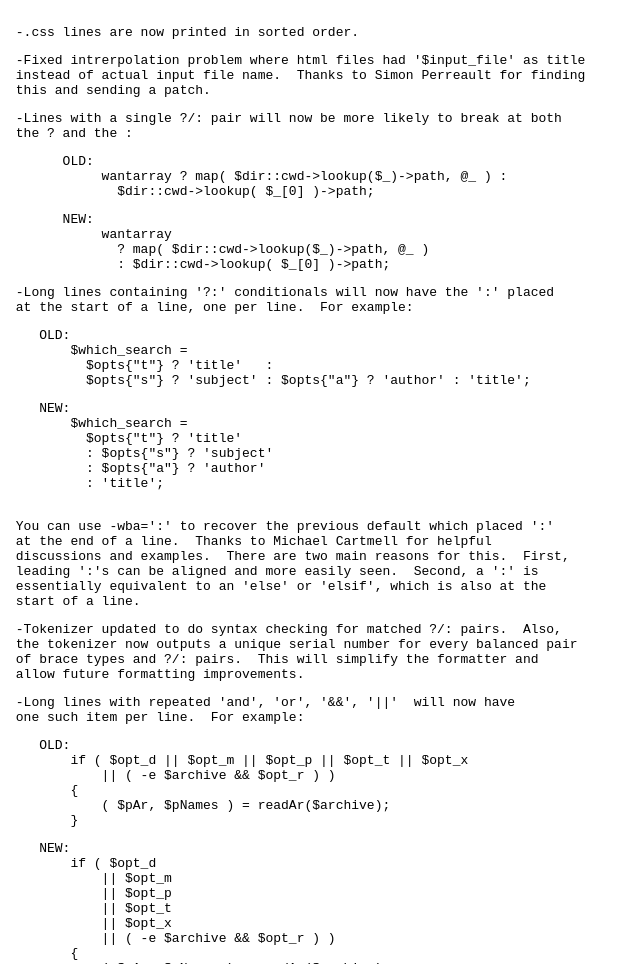
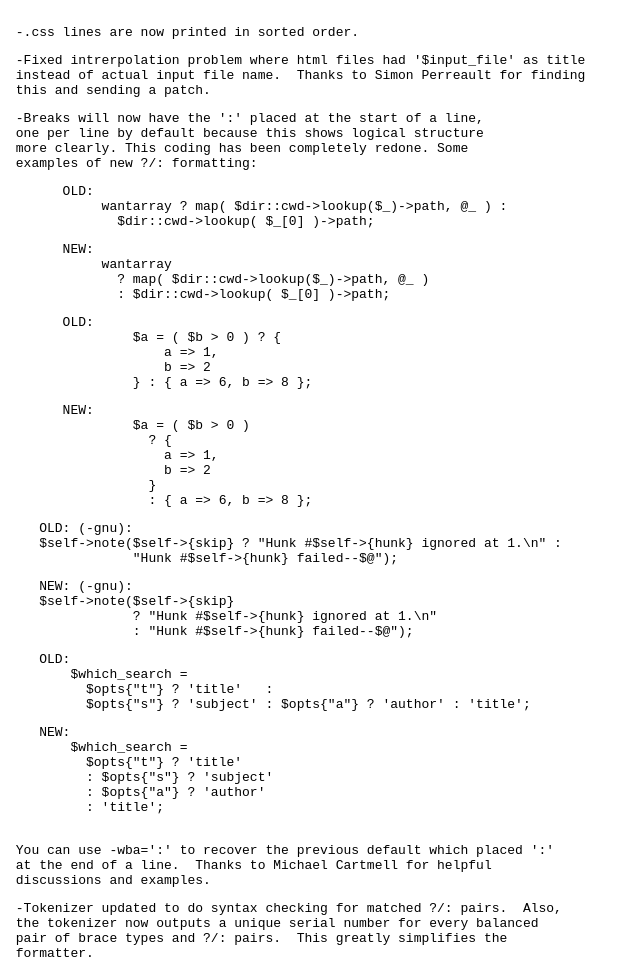
Before and after one commit to kentfredric/perl-tidy, a plain HTML site: page docs/ChangeLog.html in a window 1280 px wide. Shown: the part 563-1527 px from the top of the page, without its empty margins (0-640 px from the left). Drawn offline with Linux system fonts and the light colour scheme.

Commit message:
Minor changes to ?/: formatting

```diff
--- a/docs/ChangeLog.html
+++ b/docs/ChangeLog.html
@@ -56,8 +56,10 @@
  instead of actual input file name.  Thanks to Simon Perreault for finding
  this and sending a patch.</PRE>
 <PRE>
- -Lines with a single ?/: pair will now be more likely to break at both
- the ? and the :</PRE>
+ -Breaks will now have the ':' placed at the start of a line,
+ one per line by default because this shows logical structure
+ more clearly. This coding has been completely redone. Some
+ examples of new ?/: formatting:</PRE>
 <PRE>
        OLD:
             wantarray ? map( $dir::cwd-&gt;lookup($_)-&gt;path, @_ ) :
@@ -68,8 +70,28 @@
               ? map( $dir::cwd-&gt;lookup($_)-&gt;path, @_ )
               : $dir::cwd-&gt;lookup( $_[0] )-&gt;path;</PRE>
 <PRE>
- -Long lines containing '?:' conditionals will now have the ':' placed
- at the start of a line, one per line.  For example:</PRE>
+       OLD:
+                $a = ( $b &gt; 0 ) ? {
+                    a =&gt; 1,
+                    b =&gt; 2
+                } : { a =&gt; 6, b =&gt; 8 };</PRE>
+<PRE>
+       NEW:
+                $a = ( $b &gt; 0 )
+                  ? {
+                    a =&gt; 1,
+                    b =&gt; 2
+                  }
+                  : { a =&gt; 6, b =&gt; 8 };</PRE>
+<PRE>
+    OLD: (-gnu):
+    $self-&gt;note($self-&gt;{skip} ? &quot;Hunk #$self-&gt;{hunk} ignored at 1.\n&quot; :
+                &quot;Hunk #$self-&gt;{hunk} failed--$@&quot;);</PRE>
+<PRE>
+    NEW: (-gnu):
+    $self-&gt;note($self-&gt;{skip}
+                ? &quot;Hunk #$self-&gt;{hunk} ignored at 1.\n&quot;
+                : &quot;Hunk #$self-&gt;{hunk} failed--$@&quot;);</PRE>
 <PRE>
     OLD:
         $which_search =
@@ -87,15 +109,12 @@
 
  You can use -wba=':' to recover the previous default which placed ':'
  at the end of a line.  Thanks to Michael Cartmell for helpful
- discussions and examples.  There are two main reasons for this.  First,
- leading ':'s can be aligned and more easily seen.  Second, a ':' is
- essentially equivalent to an 'else' or 'elsif', which is also at the
- start of a line.</PRE>
+ discussions and examples.</PRE>
 <PRE>
  -Tokenizer updated to do syntax checking for matched ?/: pairs.  Also,
- the tokenizer now outputs a unique serial number for every balanced pair
- of brace types and ?/: pairs.  This will simplify the formatter and
- allow future formatting improvements.</PRE>
+ the tokenizer now outputs a unique serial number for every balanced
+ pair of brace types and ?/: pairs.  This greatly simplifies the
+ formatter.</PRE>
 <PRE>
  -Long lines with repeated 'and', 'or', '&amp;&amp;', '||'  will now have
  one such item per line.  For example:</PRE>
@@ -203,6 +222,17 @@
  For example,
    old: $$&lt; 700
    new: $$ &lt; 700</PRE>
+<PRE>
+ -Improved line break choices 'and' and 'or' to display logic better.
+ For example:</PRE>
+<PRE>
+    OLD:
+        exists $self-&gt;{'build_dir'} and push @e,
+          &quot;Unwrapped into directory $self-&gt;{'build_dir'}&quot;;</PRE>
+<PRE>
+    NEW:
+        exists $self-&gt;{'build_dir'}
+          and push @e, &quot;Unwrapped into directory $self-&gt;{'build_dir'}&quot;;</PRE>
 <PRE>
  -Fixed error of multiple use of abbreviatioin '-dsc'.  -dsc remains
  abbreviation for delete-side-comments; -dsm is new abbreviation for
```
Also changed, not shown: docs/ChangeLog.txt, 7 other files.
